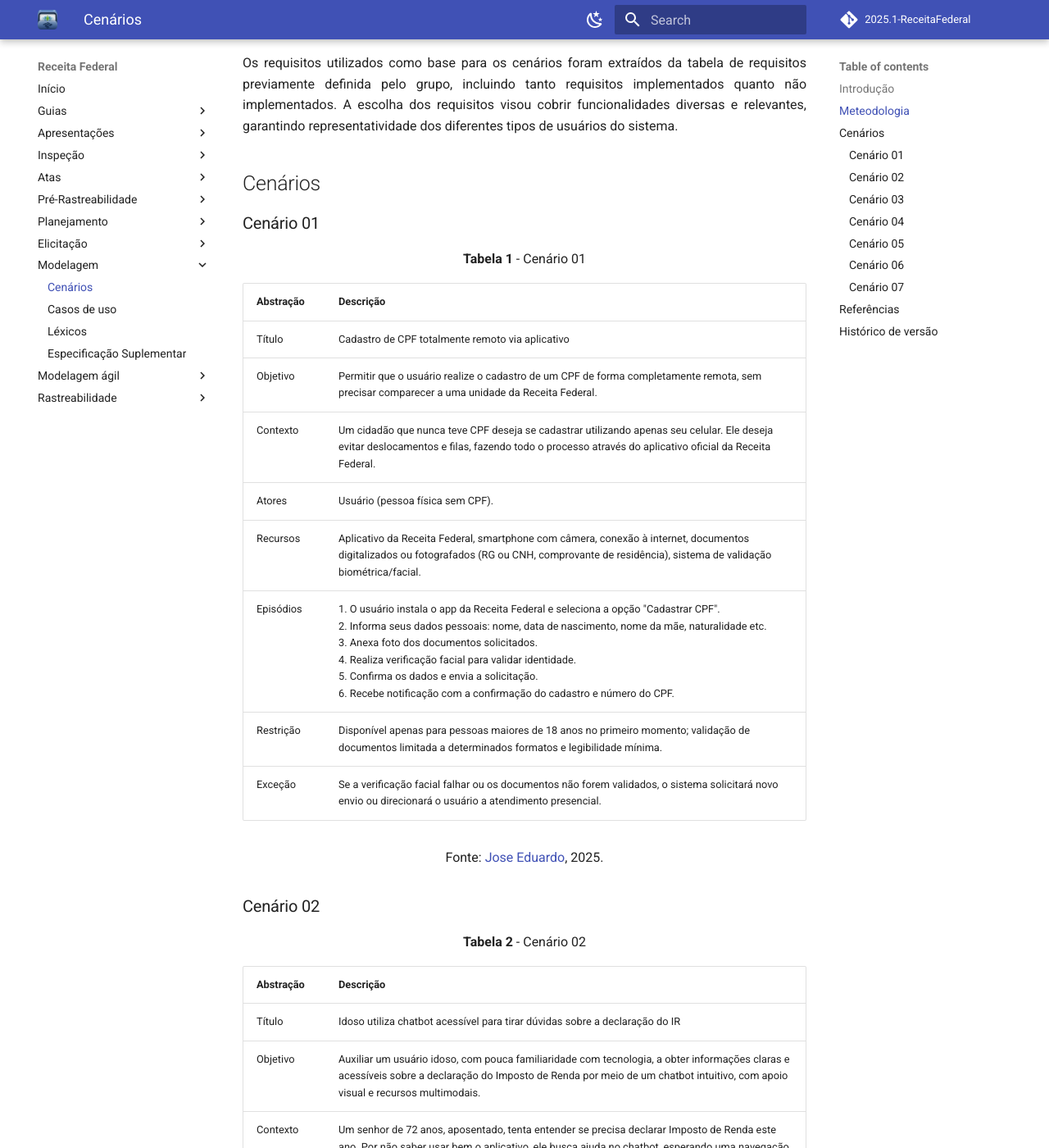
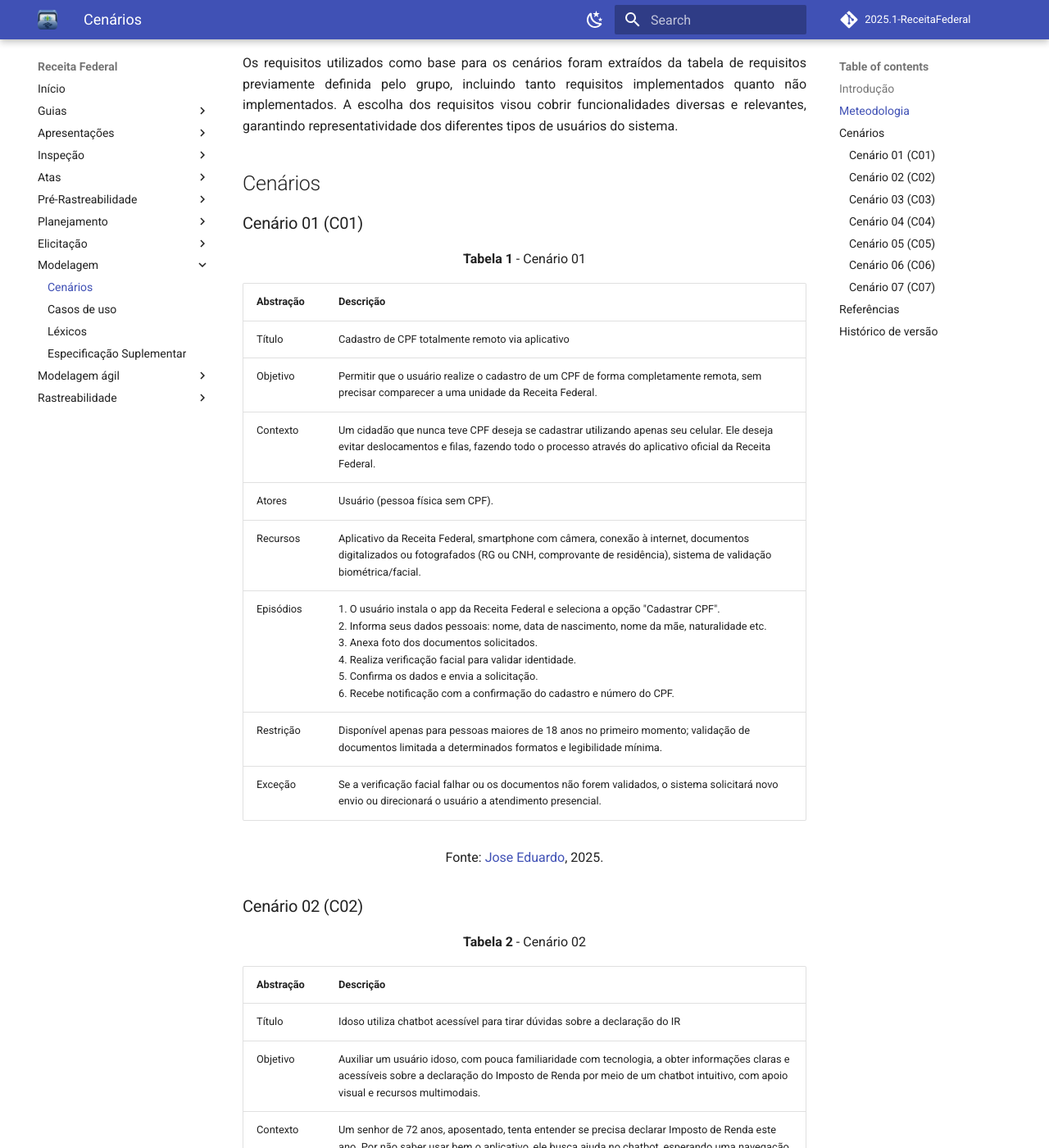
Before and after one commit to Requisitos-de-Software/2025.1-Meu-INSS, an MkDocs documentation site: the page built from docs/modelagem/cenarios.md, in a window 1280 px wide and 1400 px high, scrolled down 667 px. Shown: the whole window at 82% size. Built offline with MkDocs 1.6.1 and Material for MkDocs 9.7.7, drawn with Linux system fonts in a browser that asks for light colours; comment, search, counter and statistics services are not loaded; some of the changed text lies outside the part shown.

Commit message:
adicionando Cenários

```diff
--- a/docs/modelagem/cenarios.md
+++ b/docs/modelagem/cenarios.md
@@ -18,7 +18,7 @@
 
 ## Cenários
 
-### Cenário 01
+### Cenário 01 (C01)
 
 <p style="text-align: center"><b>Tabela 1</b> - Cenário 01</p>
 | Abstração | Descrição |
@@ -35,7 +35,7 @@
 
 <font size="3"><p style="text-align: center">Fonte: [Jose Eduardo](https://github.com/jevprado), 2025.</p></font>
 
-### Cenário 02
+### Cenário 02 (C02)
 <p style="text-align: center"><b>Tabela 2</b> - Cenário 02</p>
 | Abstração | Descrição |
 |----------|-----------|
@@ -52,7 +52,7 @@
 
 <font size="3"><p style="text-align: center">Fonte: [Jose Eduardo](https://github.com/jevprado), 2025.</p></font>
 
-### Cenário 03
+### Cenário 03 (C03)
 <p style="text-align: center"><b>Tabela 3</b> - Cenário 03</p>
 | Abstração | Descrição |
 |----------|-----------|
@@ -68,7 +68,7 @@
 
 <font size="3"><p style="text-align: center">Fonte: [Jose Eduardo](https://github.com/jevprado), 2025.</p></font>
 
-### Cenário 04
+### Cenário 04 (C04)
 <p style="text-align: center"><b>Tabela 4</b> - Cenário 04</p>
 |Abstração| Descrição                                                                                     |
 | -----    | -------------------------------------------------------------------------------------------- |
@@ -84,7 +84,7 @@
 <font size="3"><p style="text-align: center">Fonte: [Jose Eduardo](https://github.com/jevprado), 2025.</p></font>
 
 
-### Cenário 05
+### Cenário 05 (C05)
 
 <p style="text-align: center"><b>Tabela 5</b> - Cenário 05</p>
 
@@ -104,7 +104,7 @@
 
 
 
-### Cenário 06
+### Cenário 06 (C06)
 
 <p style="text-align: center"><b>Tabela 6</b> - Cenário 06</p>
 
@@ -121,7 +121,7 @@
 
 <font size="3"><p style="text-align: center">Fonte: [Diassis](https://github.com/Diaxiz), 2025.</p></font>
 
-### Cenário 07
+### Cenário 07 (C07)
 
 <p style="text-align: center"><b>Tabela 7</b> - Cenário 07</p>
 
```
Also changed, not shown: other parts of docs/modelagem/cenarios.md (+1 -0 lines), docs/rastreabilidade/matriz-geral.md (+12 -11 lines).
